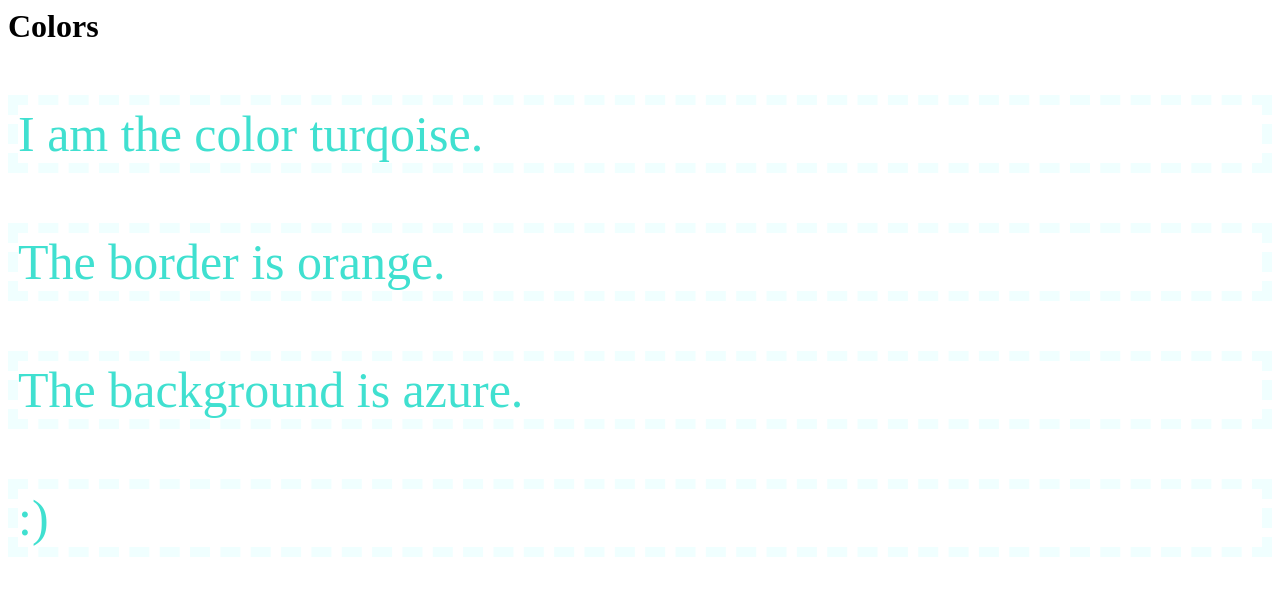
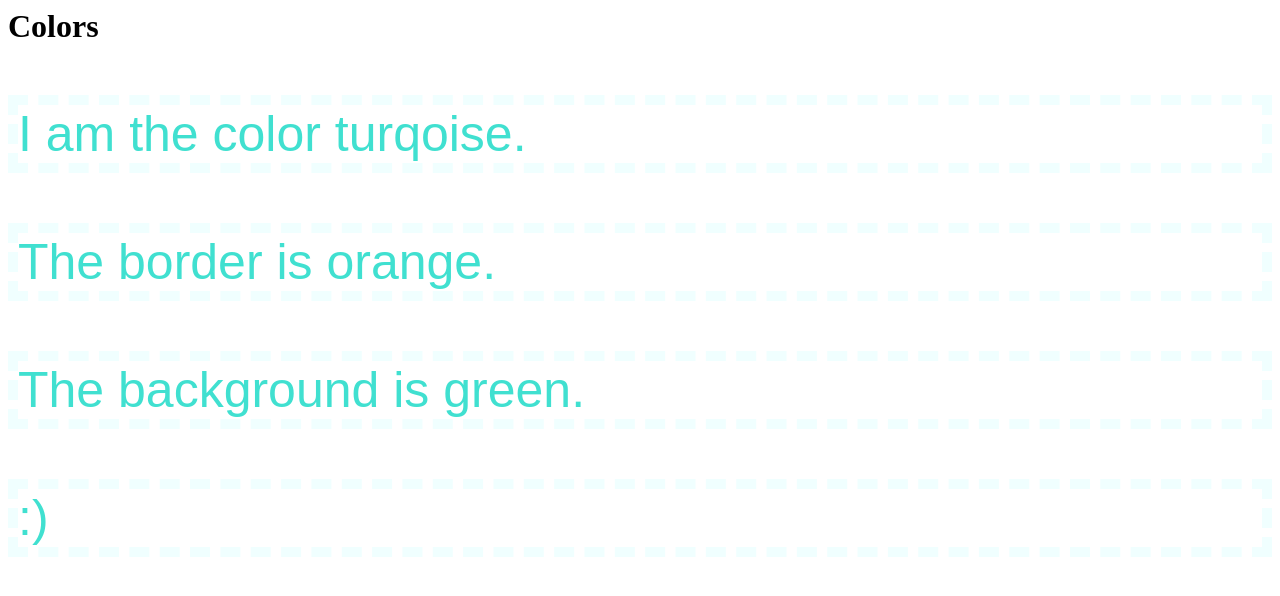
Before and after one commit to chacha011/My-Repository, a plain HTML site: page index.html in a window 1280 px wide. Drawn offline with Linux system fonts and the light colour scheme.

Commit message:
Update index.html

```diff
--- a/index.html
+++ b/index.html
@@ -10,7 +10,7 @@
 		border-width:10px;
 		border-color:azure;
 		border-style:dashed;
-		font-family:comic;
+		font-family:arial;
 		width:100px
 		height:50px
 	  }
@@ -19,7 +19,7 @@
   <body>
     <p> I am the color turqoise. </p>
 	<p> The border is orange. </p>
-    <p> The background is azure. </p>
+    <p> The background is green. </p>
 	<p> :) </p>
   </body>
 </html>
```
